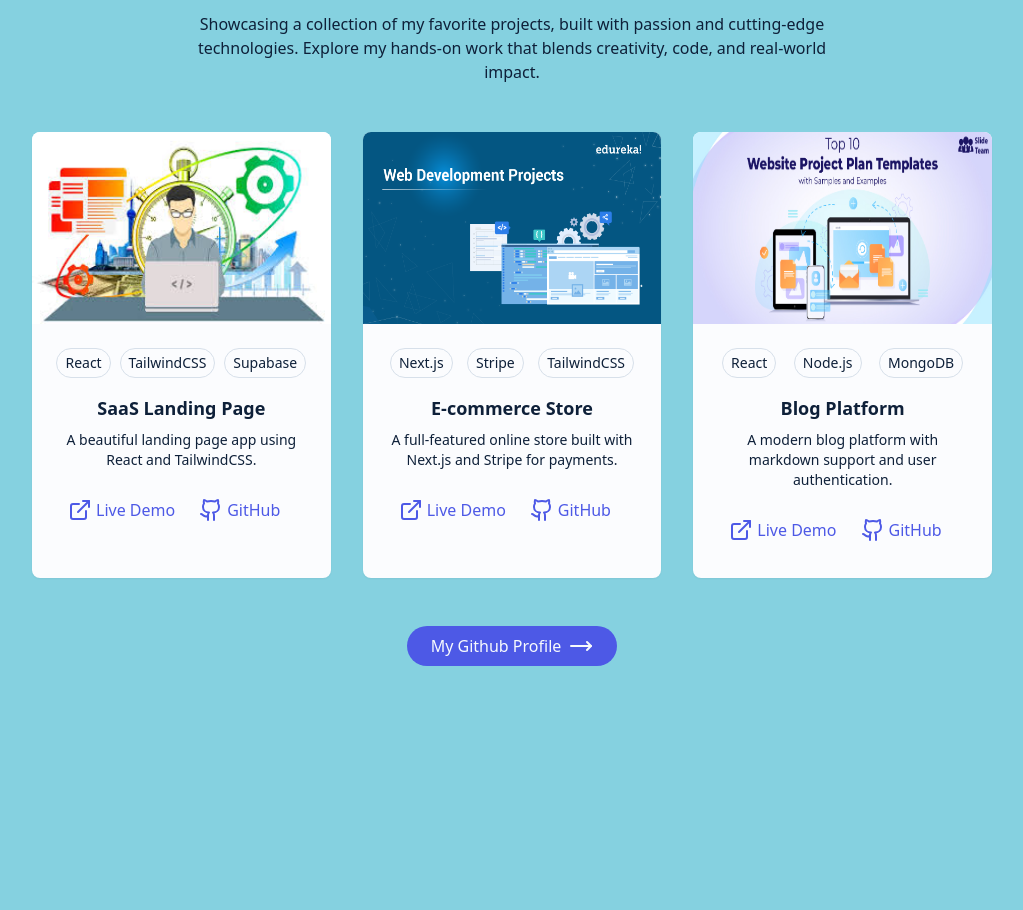
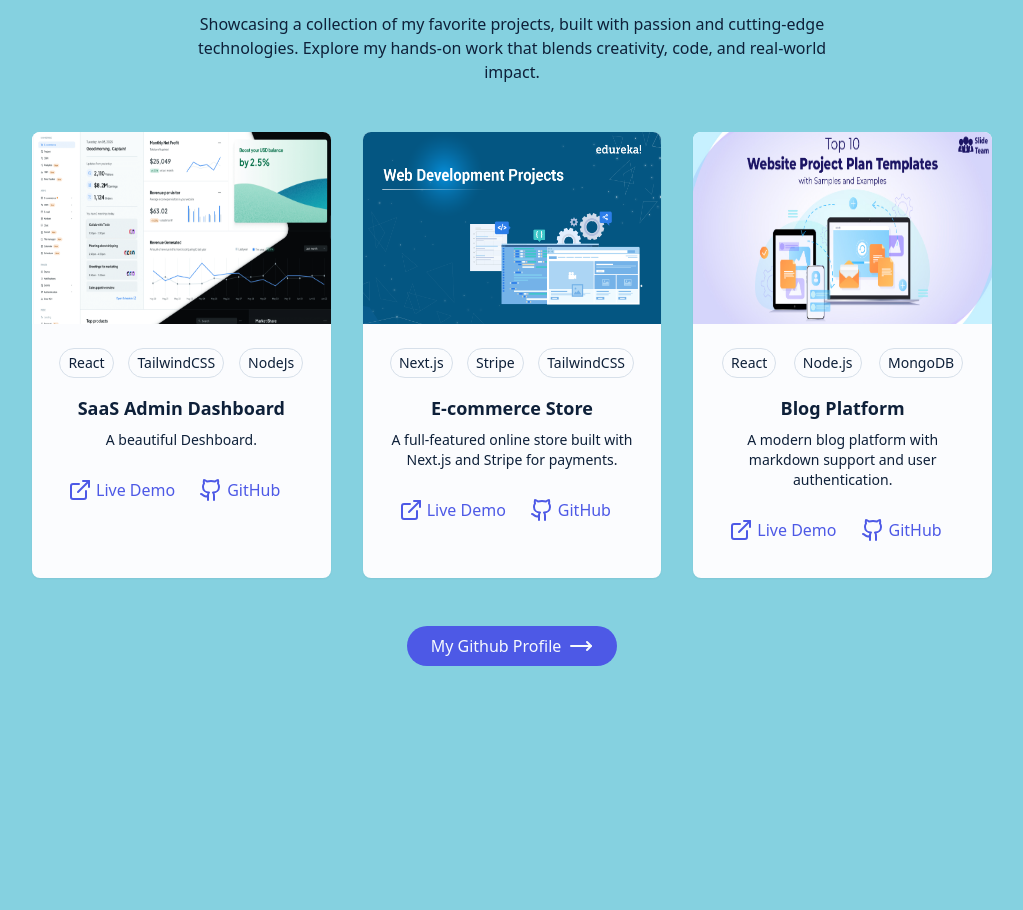
Before and after one commit to MdShahanawsNokib/vite_project_portfolio, a React (Vite) app: page / in a window 1280 px wide. Shown: the part 2743-3653 px from the top of the page, without its empty margins (128-1151 px from the left). Built offline with nearby package versions, Linux system fonts and the light colour scheme.

Commit message:
add a project admin deshborad

```diff
--- a/src/Components/ProjectSection.jsx
+++ b/src/Components/ProjectSection.jsx
@@ -3,10 +3,10 @@ import { ExternalLink, Github, MoveLeft, MoveRight } from "lucide-react";
 const projects = [
   {
     id: 1,
-    title: "SaaS Landing Page",
-    description: "A beautiful landing page app using React and TailwindCSS.",
-    image: "/picture/image1.jpg",
-    tags: ["React", "TailwindCSS", "Supabase"],
+    title: "SaaS Admin Dashboard",
+    description: "A beautiful Deshboard.",
+    image: "/picture/image.png",
+    tags: ["React", "TailwindCSS", "NodeJs"],
     demoUrl: "#",
     githubUrl: "#",
   },
@@ -35,7 +35,7 @@ const projects = [
 
 
 
-export const ProjecSction = () =>{
+export const ProjecSction = () => {
   return (
     <section id="projects" className="py-24 px-4 relative">
       <div className="container mx-auto max-w-5xl">
@@ -53,11 +53,11 @@ export const ProjecSction = () =>{
               className="group bg-card rounded-lg overflow-hidden shadow-xs card-hover"
             >
               <div className="h-48 overflow-hidden">
-        <img src={project.image} alt={project.title} className="h-full w-full trnsition-transform duration-500 group-hover:scale-110"/>
+                <img src={project.image} alt={project.title} className="h-full w-full trnsition-transform duration-500 group-hover:scale-110" />
               </div>
               <div className="p-6">
                 <div className="flex flex-wrap gap-2 mb-4">
-          {project.tags.map(tag =>(
+                  {project.tags.map(tag => (
                     <span key={tag} className="mx-auto px-2 py-1 rounded-full bg-secondary text-secondary-foreground text-sm border"
                     >
                       {tag}
@@ -76,7 +76,7 @@ export const ProjecSction = () =>{
                     target="_blank"
                     rel="noopener noreferrer"
                   >
-                    <ExternalLink/>
+                    <ExternalLink />
                     Live Demo
                   </a>
                   <a
@@ -85,7 +85,7 @@ export const ProjecSction = () =>{
                     target="_blank"
                     rel="noopener noreferrer"
                   >
-                   <Github/> GitHub
+                    <Github /> GitHub
                   </a>
                 </div>
               </div>
@@ -99,7 +99,7 @@ export const ProjecSction = () =>{
           target="_blank"
           href="https://github.com/MdShahanawsNokib"
           className="cosmic-button w-fit flex mx-auto gap-2 "
-        >My Github Profile <MoveRight/> </a>
+        >My Github Profile <MoveRight /> </a>
       </div>
     </section>
   );
```
Also changed, not shown: public/picture/image.png (added). Lines whose indentation alone changed are shown as unchanged.
